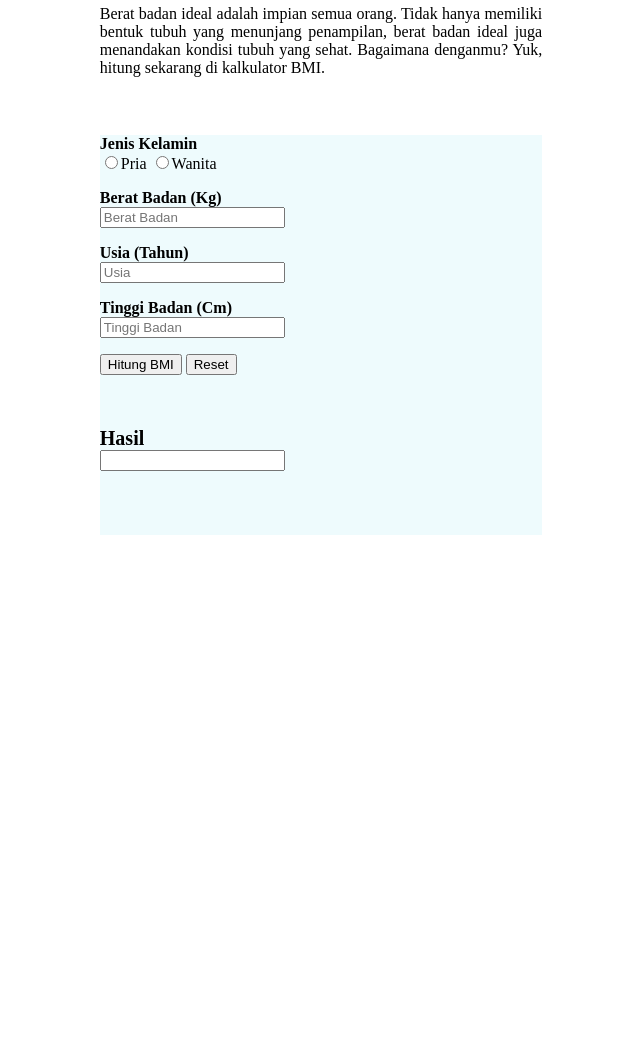
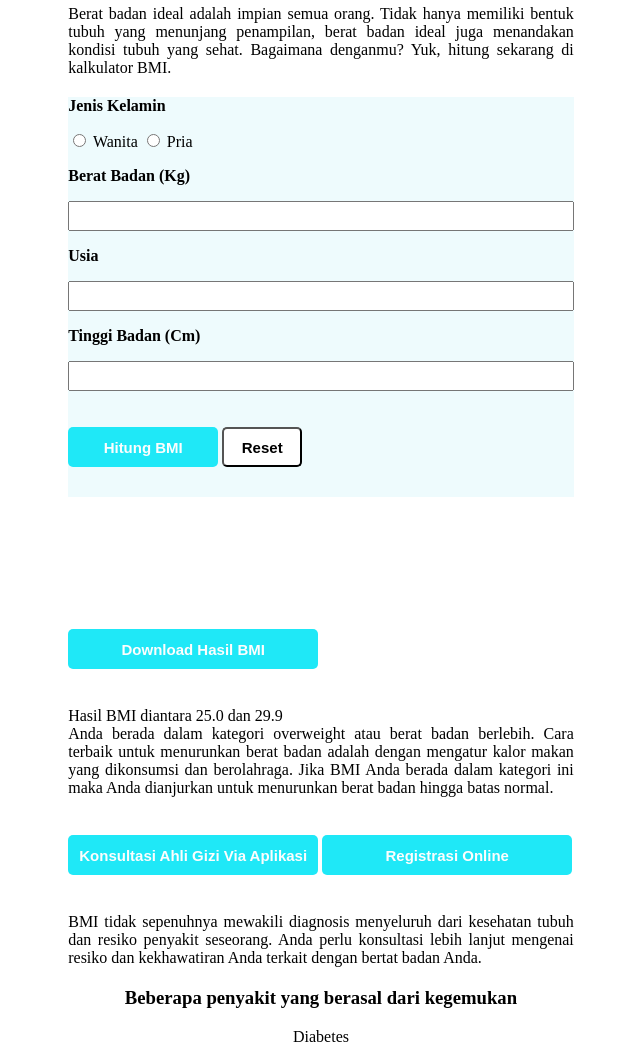
Before and after one commit to SANSAN04/revou, a plain HTML site: page index.html in a window 1280 px wide. Shown: the part 58-1100 px from the top of the page, without its empty margins (319-959 px from the left). Before the commit the page ends 800 px from the top, so only its background shows below. Drawn offline with Linux system fonts and the light colour scheme.

Commit message:
Update HTML and Javascript

```diff
--- a/css/style.css
+++ b/css/style.css
@@ -1,13 +1,13 @@
 .title {
     font-size: 20px;
-    width: 35%;
+    width: 40%;
     font-weight: bold;
     margin: 20px auto 20px auto;
 }
 
 .subtitle {
     font-size: 16px;
-    width: 35%;
+    width: 40%;
     text-align: justify;
     margin: 20px auto 20px auto;
 }
@@ -15,7 +15,7 @@
 .formBMI {
     background-color: #eefbfd;
     height: 400px;
-    width: 35%;
+    width: 40%;
     margin: 20px auto 20px auto;
 }
 
@@ -110,3 +110,16 @@
   font-weight: bold;
   font-size: 15px;
 }
+
+.result1 {
+  font-size: 16px;
+  width: $0;
+  text-align: justify;
+  margin: 20px auto 20px auto;
+}
+
+.result2 {
+  width: $0;
+  text-align: center;
+  margin: 20px auto 20px auto;
+}
--- a/index.html
+++ b/index.html
@@ -1,43 +1,63 @@
 <html lang="en">
     <head>
+        <meta name="viewport" content="width=device-width, initial-scale=1.0">
         <link rel="stylesheet" href="css/style.css">
-    <meta charset="UTF-8">
-    <meta name="viewport" content="width=device-width, initial-scale=1.0">
-    <title>Kalkulator BMI</title>
       </head>
       <body>
-
         <div class="title">Kalkulator BMI</div>
         <div class="subtitle">Berat badan ideal adalah impian semua orang. Tidak hanya memiliki bentuk tubuh yang menunjang
         penampilan, berat badan ideal juga menandakan kondisi tubuh yang sehat. Bagaimana denganmu?
-    Yuk, hitung sekarang di kalkulator BMI.</div><br>
+        Yuk, hitung sekarang di kalkulator BMI.</div>
 
-    <div class="formBMI">
-<form>
-    <label for="jenisKelamin" class="jenisKelamin">Jenis Kelamin</label><br>
-    <input type="radio" id="jenisKelamin" name="jenisKelamin" value="Pria">Pria
-    <input type="radio" id="jenisKelamin" name="jenisKelamin" value="Wanita">Wanita
-<p>
-    <label for="beratBadan" class="jenisKelamin">Berat Badan (Kg)</label><br>
-    <input type="number" id="beratBadan" name="beratBadan" placeholder="Berat Badan">
-</p>
+      <form class="formBMI" id="form" onsubmit="return validateForm()">
 
-<p>
-    <label for="usia" class="usia">Usia (Tahun)</label><br>
-    <input type="number" id="usia" placeholder="Usia">
-</p>
+            <p class="jenisKelamin">Jenis Kelamin</p>
+            <input class="radioJenkel" type="radio" name="radio" id="female"> Wanita
+            <input class="radioJenkel" type="radio" name="radio" id="male"> Pria
 
-    <label for="tinggiBadan" class="tinggiBadan">Tinggi Badan (Cm)</label><br>
-    <input type="number" id="tinggiBadan" name="tinggiBadan" placeholder="Tinggi Badan">
+            <p class="beratBadan">Berat Badan (Kg)</p>
+            <input type="number" class="formInput" id="weight" autocomplete="off" required>
 
-<p>
-    <button type="submit" id="hitungBMI">Hitung BMI</button>
-    <button type="reset" id="reset">Reset</button>
-</p>
+            <p class="usia">Usia</p>
+            <input type="number" class="formInput" id="age" autocomplete="off" required>
+
+            <p class="tinggiBadan">Tinggi Badan (Cm)</p>
+            <input type="number" class="formInput" id="height" autocomplete="off" required>
+
+      <br><br><br>
+      <button class="buttonSubmit" type="button" id="submit">Hitung BMI</button>
+      <button class="buttonReset" type="reset" id="submit">Reset</button>
+
+        <br><br><br><br><br><br><br><br><br><br>
+        <button class="otherButton" type="button" id="submit">Download Hasil BMI</button><br>
+        <div class="result1"><br>Hasil BMI diantara 25.0 dan 29.9<br>
+          Anda berada dalam kategori overweight atau berat badan berlebih.
+          Cara terbaik untuk menurunkan berat badan adalah dengan mengatur kalor makan yang
+          dikonsumsi dan berolahraga.
+          Jika BMI Anda  berada dalam kategori ini maka Anda dianjurkan untuk menurunkan berat badan
+          hingga batas normal.
+        </div><br>
+        <button class="otherButton" type="button" id="submit">Konsultasi Ahli Gizi Via Aplikasi</button>
+        <button class="otherButton" type="button" id="submit">Registrasi Online</button>
+        <div class="result1"><br>
+          BMI tidak sepenuhnya mewakili diagnosis menyeluruh dari kesehatan tubuh dan resiko penyakit
+          seseorang. Anda perlu konsultasi lebih lanjut mengenai resiko dan kekhawatiran Anda terkait dengan
+          bertat badan Anda.
+        </div>
+
+        <div class="result2">
+          <h3>Beberapa penyakit yang berasal dari kegemukan</h3>
+          Diabetes<br>
+          Hipertensi<br>
+          Sakit Jantung<br>
+          Osteoarthritis<br>
+        </div><br>
+        <button class="otherButton" type="button" id="submit">Konsultasi Ahli Gizi Via Aplikasi</button>
+        <button class="otherButton" type="button" id="submit">Registrasi Online</button>
+        <div><br>
+        </div>
       </form>
-<br><br>
-<label for="bmi-output" class="hasil">Hasil</label><br>
-<input type="text" id="bmi-output" class="hasilBMI">
-<script src="script.js"></script>
+
+      <script src="js/script.js"></script>
       </body>
 </html>
```
Lines whose indentation alone changed are shown as unchanged.
